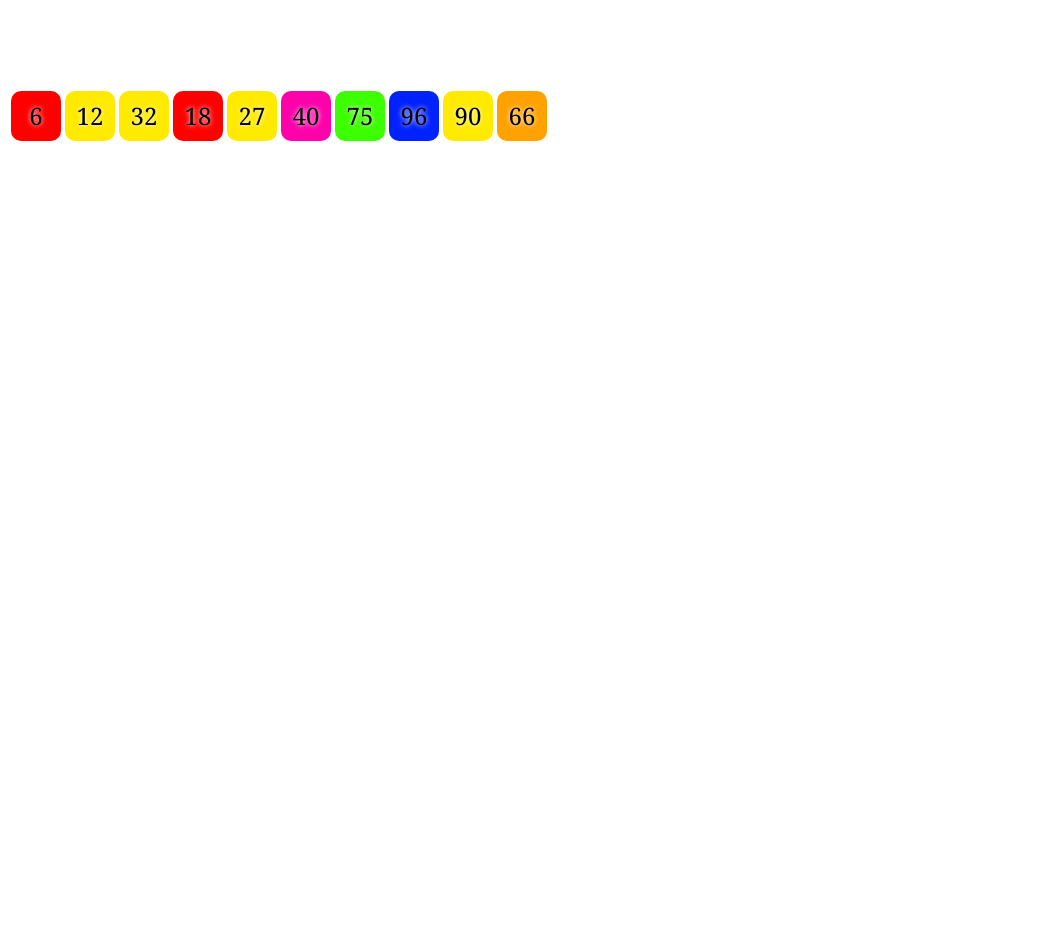
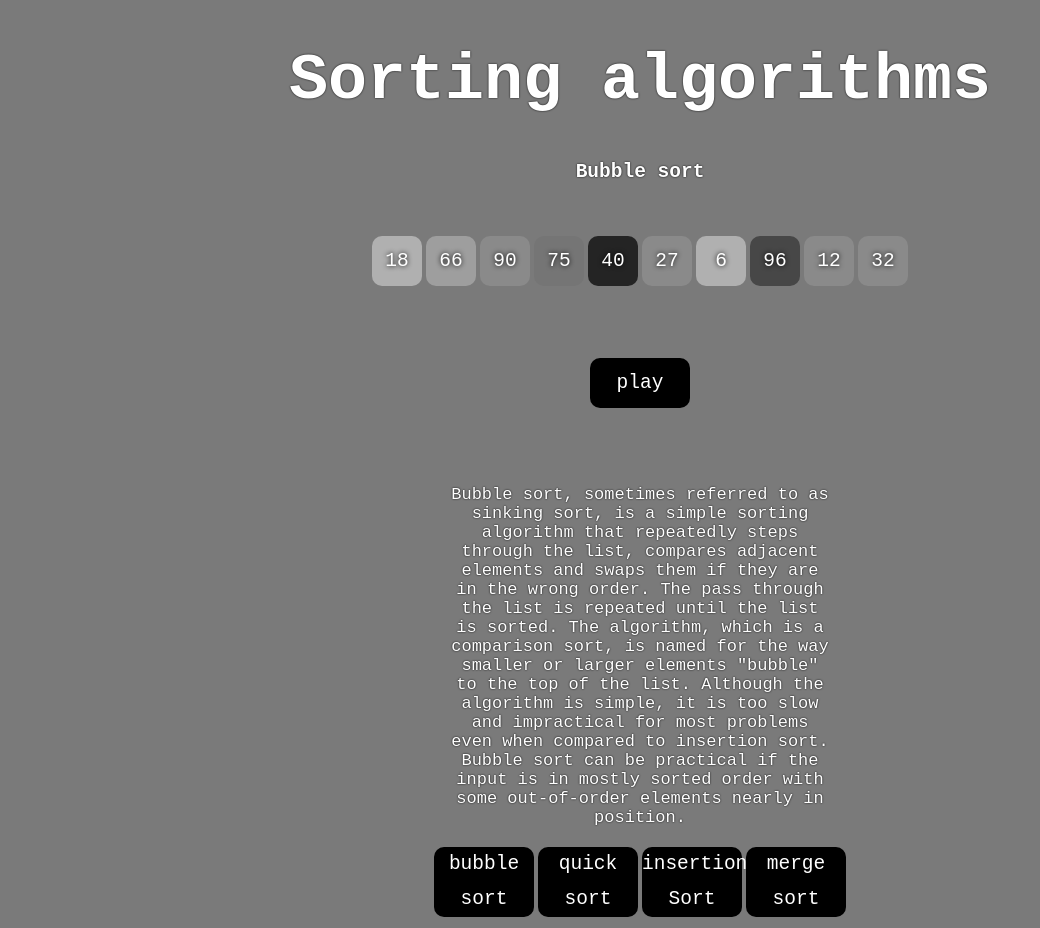
Before and after one commit to Tipfurion/visualized-sorting, a plain HTML site: page index.html in a window 1280 px wide. Shown: the whole page, without its empty margins (0-1040 px from the left). Before the commit the page ends 800 px from the top, so only its background shows below. Drawn offline with Linux system fonts and the light colour scheme.

Commit message:
dark design, bubble, quick

```diff
--- a/index.html
+++ b/index.html
@@ -3,31 +3,45 @@
     <head>
         <meta charset="utf-8" />
         <title>Sort</title>
+        <link rel="stylesheet" href="style.css">
         <style>
-            div{
-
-                width:50px;
-                height:50px;
-                text-align: center;
-                font-size:150%;
-                line-height:50px;
-                border-radius:10px;
-            }
-            p{
-                font-family: Georgia, 'Times New Roman', Times, serif;
-                text-shadow: white 0 0 5px;
-                color: black;
-            }
         </style>
     </head>
-    <body >
-    <table id="tablee">
-    <tr>
-    </tr>
-    <tr>
-        <td><div></div></td>
-    </tr>
-    </table>
+    <body>
+        <header>
+            <div id="head">
+                <h1>Sorting algorithms</h1>
+                <h2 id="sort-name">Bubble sort</h2>
+            </div>
+        </header>
+        <div id="animation-div">
+            <table id="tablee">
+            <tr>
+                <td><div></div></td>
+            </tr>
+            </table>
+                <div id="button-box">
+                    <div class="button" id="startButton">
+                        <p>play</p>
+                    </div>
+                </div>
+        </div>
+            <div id="text-content">
+                <p>
+                    Bubble sort, sometimes referred to as sinking sort, is a simple sorting algorithm that repeatedly steps through the list, compares adjacent elements and swaps them if they are in the wrong order. The pass through the list is repeated until the list is sorted. The algorithm, which is a comparison sort, is named for the way smaller or larger elements "bubble" to the top of the list. Although the algorithm is simple, it is too slow and impractical for most problems even when compared to insertion sort. Bubble sort can be practical if the input is in mostly sorted order with some out-of-order elements nearly in position.
+                </p>
+            </div>
+        <div id = menu>
+            <table style="margin: auto">
+                <tr>
+                    <td><div class="button menu-block" id="bubbleSortBtn" >bubble sort</div></td>
+                    <td><div class="button menu-block" id="quickSortBtn">quick <br>sort</div></td>
+                    <td><div class="button menu-block" >insertion Sort</div></td>
+                    <td><div class="button menu-block" >merge sort</div></td>
+                    </td>
+                </tr>
+            </table>
+        </div>
         <script src="anime.min.js"></script>
         <script src="main.js"></script>
     </body>
--- a/main.js
+++ b/main.js
@@ -1,21 +1,107 @@
 
 let table = document.getElementById("tablee");
-const animDuration = 500;
+let textContent = document.getElementById("text-content");
+let sortName = document.getElementById("sort-name");
+const animDuration = 1000;
+const arrSize = 10;
 let anim = anime.timeline({
+    autoplay: false,
     duration: animDuration,});
+let flag = false;
+let currentSorting;
+let currentSortingStr;
+const quickSortText = `Quicksort is a divide and conquer algorithm. Quicksort first divides a large array into two smaller sub-arrays: the low elements and the high elements. Quicksort can then recursively sort the sub-arrays. The steps are:
 
-main()
+                        1.Pick an element, called a pivot, from the array.
+                        2.Partitioning: reorder the array so that all elements with values less than the pivot come before the pivot, while all elements with values greater than the pivot come after it (equal values can go either way). After this partitioning, the pivot is in its final position. This is called the partition operation.
+                        3.Recursively apply the above steps to the sub-array of elements with smaller values and separately to the sub-array of elements with greater values.
+                        The base case of the recursion is arrays of size zero or one, which are in order by definition, so they never need to be sorted.
+
+                        The pivot selection and partitioning steps can be done in several different ways; the choice of specific implementation schemes greatly affects the algorithm's performance.`
+const bubbleSortText = `Bubble sort, sometimes referred to as sinking sort, is a simple sorting algorithm that repeatedly steps through the list, compares adjacent elements and swaps them if they are in the wrong order. The pass through the list is repeated until the list is sorted. The algorithm, which is a comparison sort, is named for the way smaller or larger elements "bubble" to the top of the list. Although the algorithm is simple, it is too slow and impractical for most problems even when compared to insertion sort. Bubble sort can be practical if the input is in mostly sorted order with some out-of-order elements nearly in position.`
+
+
+main();
+htmlManagment();
+
+function htmlManagment()
+{
+    let startBtn = document.getElementById("startButton");
+        invertColors(startBtn, "black", "white")
+            startBtn.addEventListener("click", function(){
+                if (flag == false)
+                {
+                    startBtn.innerHTML = "<p>pause</p>";
+                    anim.play();
+                    flag = true;
+                }
+                else
+                {
+                    startBtn.innerHTML = "<p>play</p>";
+                    anim.pause()
+                    flag = false;
+                }
+
+            })
+    let bubbleSortBtn = document.getElementById("bubbleSortBtn");
+        invertColors(bubbleSortBtn, "black", "white")
+        bubbleSortBtn.addEventListener("click", function(){
+            sessionStorage.setItem('sorting', 'bubbleSort')
+            document.location.reload();
+
+        })
+    let quickSortBtn = document.getElementById("quickSortBtn");
+        invertColors(quickSortBtn, "black", "white")
+        quickSortBtn.addEventListener("click", function(){
+            sessionStorage.setItem('sorting', 'quickSort' )
+            document.location.reload();
+
+        })
+function invertColors(obj,color1,color2){
+    let _obj = obj;
+    _obj.addEventListener("mouseenter",function(){
+        _obj.style.color = color1;
+        _obj.style.backgroundColor = color2;
+    })
+    _obj.addEventListener("mouseout",function(){
+        _obj.style.color = color2;
+        _obj.style.backgroundColor = color1;
+    })
+}
+}
+function animation(arr, sort=bubbleSort)
+{
+    setTimeout(function(){
+        if (sort == null)
+        {
+            sort = bubbleSort;
+        }
+        let sortedArr = sort(arr)
+     }, 10)
+}
 function main()
 {
-    let arr = createElements(10)
-    console.log(arr);
+    let arr = createElements(arrSize)
     let tempArr = arr.slice();
-    setTimeout(function(){
-       //let sortedArr = bubbleSort(tempArr)
-        //console.log(sortedArr);
-      let sortedArr = quickSort(tempArr, 0, tempArr.length-1)
-        console.log(sortedArr);
-    }, 10)
+
+    if(sessionStorage.length !=0 )
+    {
+        currentSortingStr = sessionStorage.getItem('sorting')
+        if(currentSortingStr == "bubbleSort")
+        {
+            currentSorting = bubbleSort;
+            sortName.innerHTML = `<h2>Bubble sort<h2>`;
+            textContent.innerHTML = `<p>${bubbleSortText}<p>`;
+
+        }
+        else if(currentSortingStr == "quickSort")
+        {
+            currentSorting = quickSort;
+            sortName.innerHTML = `<h2>Quick sort<h2>`;
+            textContent.innerHTML = `<p>${quickSortText}<p>`
+        }
+    }
+    animation(tempArr, currentSorting)
 }
 function getRandomInt(min, max)
 {
@@ -79,6 +165,7 @@ function createElements(length){
         table.appendChild(element);
         let div = document.createElement("div");
         div.id ="block"+i;
+        div.classList.add("block")
         div.style.backgroundColor = getRandomColor();
         div.innerHTML = '<p>'+ getRandomInt(0,100) +'</p>'
         div.position = 0;
@@ -88,7 +175,7 @@ function createElements(length){
     return elements;
 }
 function getRandomColor(){
-    let colors = ["#ff0000","#ffa200","#ffea00","#3cff00","#00fff7","#0022ff", "#aa00ff", "#ff00aa"]
+    let colors = ["#b0b0b0","#9e9e9e","#8a8a8a","#757575","#5c5c5c","#474747", "#333333", "#242424"]
     let color = colors[getRandomInt(0,colors.length - 1)]
     return color;
 }
@@ -98,7 +185,7 @@ function swap(arr, firstIndex, secondIndex)
     arr[firstIndex] = arr[secondIndex];
     arr[secondIndex] = temp;
 }
-function quickSort(arr,left,right) {
+function quickSort(arr,left = 0 ,right = arrSize-1) {
     function partition(arr,left,right) {
         let pivot   = arr[Math.floor((left+right) / 2)];
         let   i     = left;
--- /dev/null
+++ b/style.css
@@ -0,0 +1,69 @@
+body{
+    background-color: rgb(122, 122, 122);
+}
+
+.block{
+
+    width:50px;
+    height:50px;
+    text-align: center;
+    font-size:150%;
+    line-height:50px;
+    border-radius:10px;
+    font-family: monospace, 'Times New Roman', Times, serif;
+    text-shadow: black 0 0 5px;
+    color: white;
+    margin: auto;
+    font-family: monospace;
+}
+.button{
+    width:100px;
+    height:50px;
+    line-height:50px;
+    border-radius:10px;
+    color: white;
+    font-size:150%;
+    text-align: center;
+    background-color: black;
+    margin: auto;
+    -moz-user-select: none;
+    -khtml-user-select: none;
+    -webkit-user-select: none;
+    user-select: none;
+    font-family: monospace;
+}
+.menu-block{
+    width:100px;
+    height:70px;
+    line-height:35px;
+}
+#animation-div{
+    margin: auto;
+    padding: 10px;
+}
+#head{
+    margin: auto;
+    text-align: center;
+    color: white;
+    text-shadow: 0 0 2px black;
+    font-family: monospace;
+
+}
+#tablee{
+    margin: auto;
+}
+#text-content{
+    width: 30%;
+    margin: auto;
+    color: white;
+    text-align: center;
+    text-shadow: 0 0 2px black;
+    font-size: 17px;
+    font-family: monospace;
+}
+#button-box{
+    padding: 50px;
+}
+h1{
+    font-size: 500%;
+}
```
